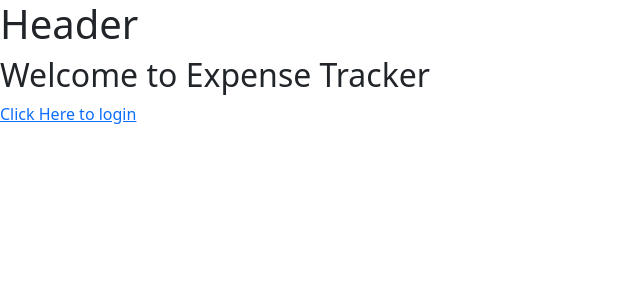
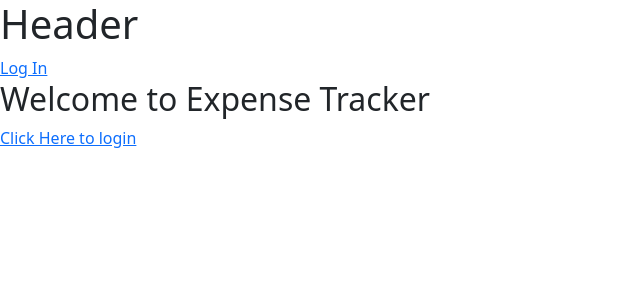
Before and after one commit to yongsannnn/exp-tracker-react, a React (Create React App) app: page / in a window 1280 px wide. Shown: the top 300 px of the page, without its empty margins (0-640 px from the left). Built offline with nearby package versions, Linux system fonts and the light colour scheme.

Commit message:
added login and logout button with conditional rendering for header

```diff
--- a/src/pages/Header.js
+++ b/src/pages/Header.js
@@ -1,10 +1,25 @@
-import React from "react";
+import React, { useContext } from "react";
+import LoginContext from "./LoginContext"
+import { Link } from "react-router-dom"
 
 
 export default function Header() {
+    let context = useContext(LoginContext)
+
+    const logoutUser = async () => {
+        localStorage.clear()
+        context.changeLogin()
+    }
+
     return (
         <React.Fragment>
             <h1>Header</h1>
+            <Link style={{
+                display: context.checkLogin() === true ? "block" : "none"
+            }} to="/" onClick={logoutUser}>Log Out</Link>
+            <Link style={{
+                display: context.checkLogin() === false ? "block" : "none"
+            }} to="/login">Log In</Link>
         </React.Fragment>
 
     )
```
